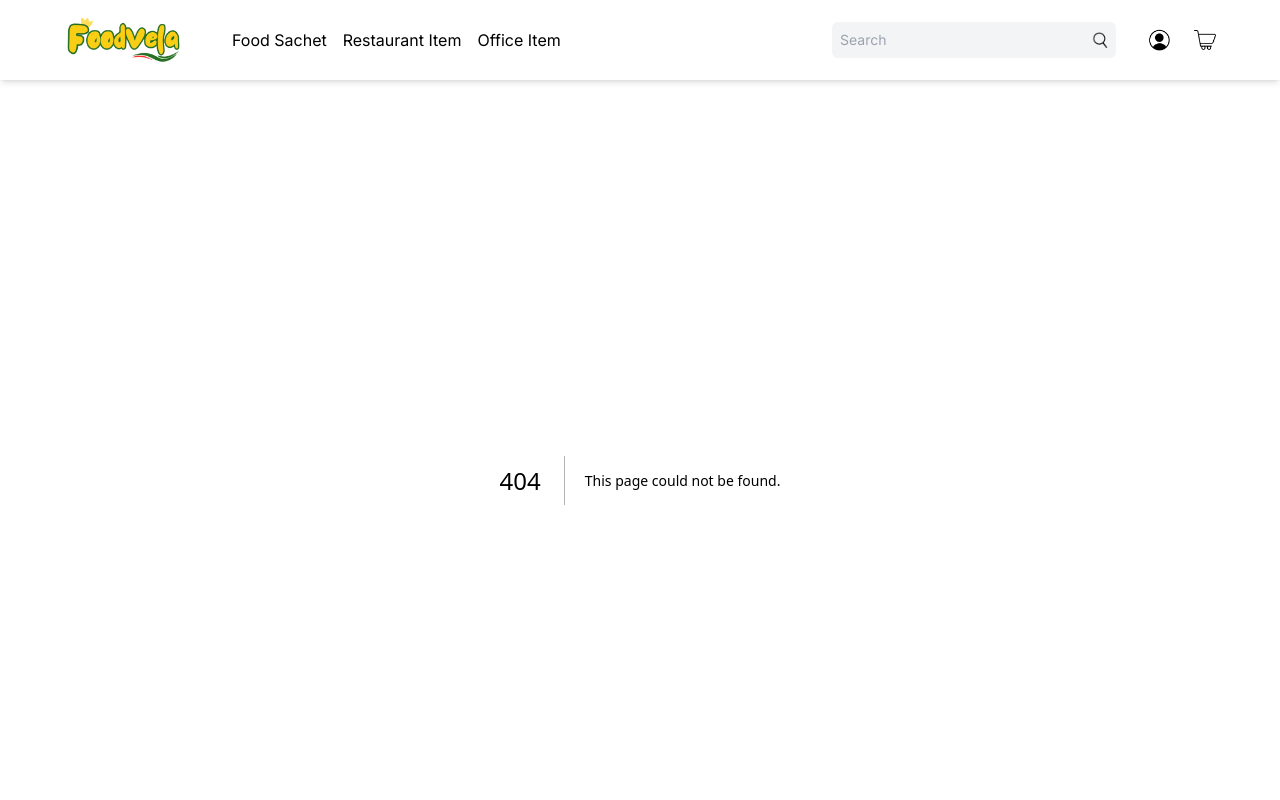
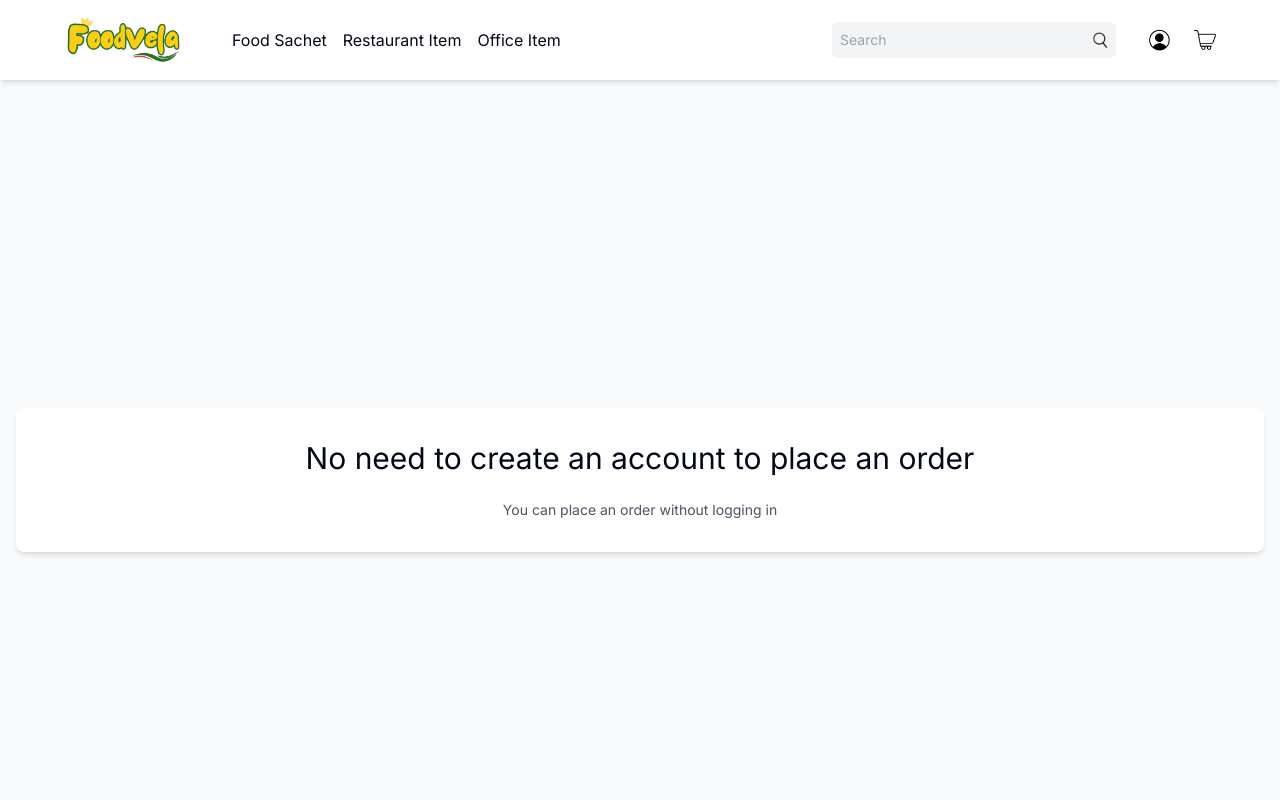
Before and after one commit to reason789/nextjs, a Next.js app: page /login in a window 1280 px wide. Before the commit this address had no page. Shown: the top 800 px of the page. Built offline with nearby package versions, Linux system fonts and the light colour scheme.

Commit message:
fifth login page

```diff
--- /dev/null
+++ b/app/login/page.jsx
@@ -0,0 +1,18 @@
+import React from "react";
+
+const LoginPage = () => {
+  return (
+    <div className="min-h-screen flex flex-col justify-center items-center bg-gray-50 py-12 px-4 sm:px-6 lg:px-8">
+      <div className="bg-white p-8 rounded-lg shadow-md w-full max-w-md space-y-6">
+        <h2 className="text-center text-3xl font-extrabold text-gray-900">
+          No need to create an account to place an order
+        </h2>
+        <p className="mt-2 text-center text-sm text-gray-600">
+          You can place an order without logging in
+        </p>
+      </div>
+    </div>
+  );
+};
+
+export default LoginPage;
```
